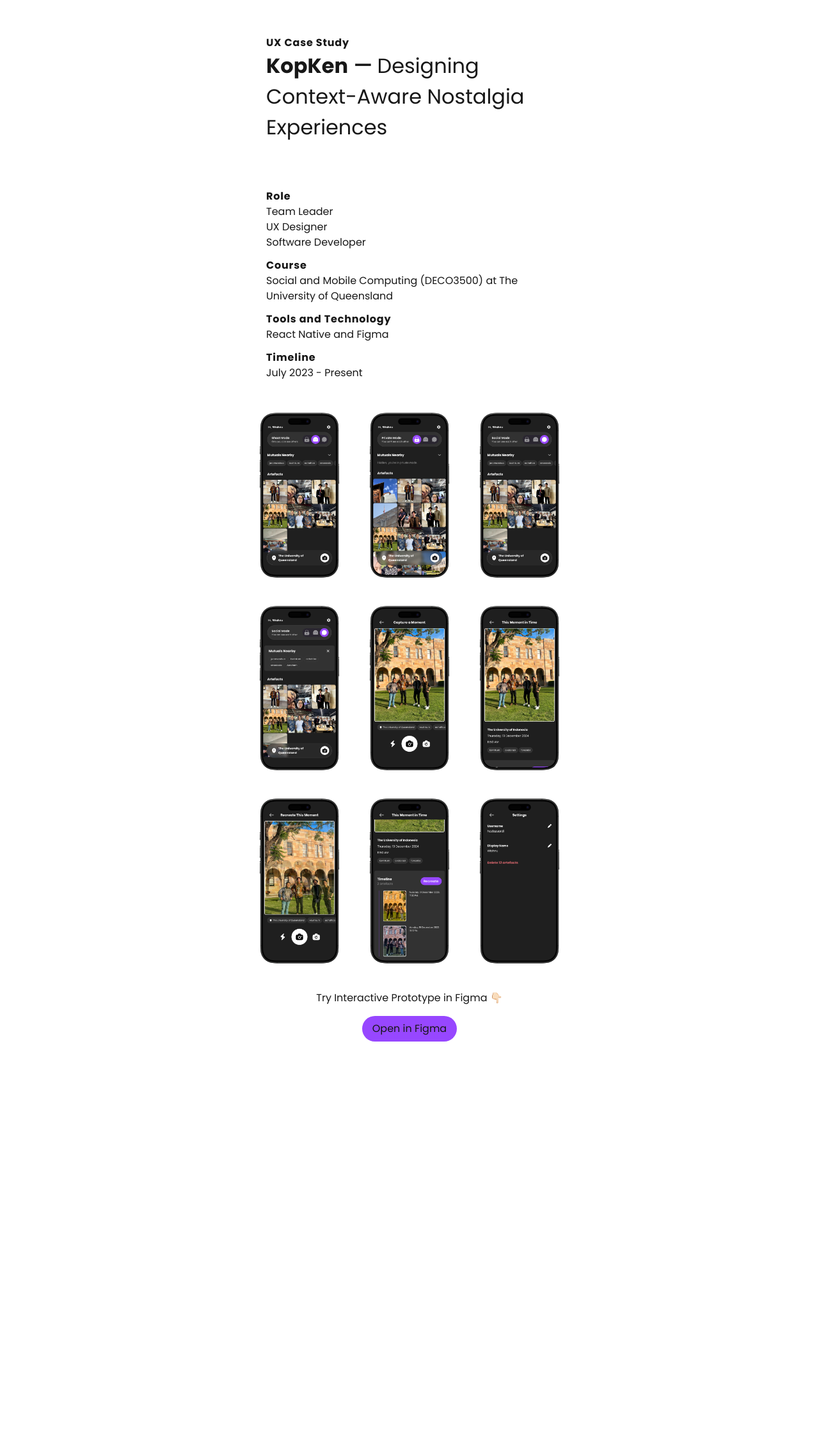
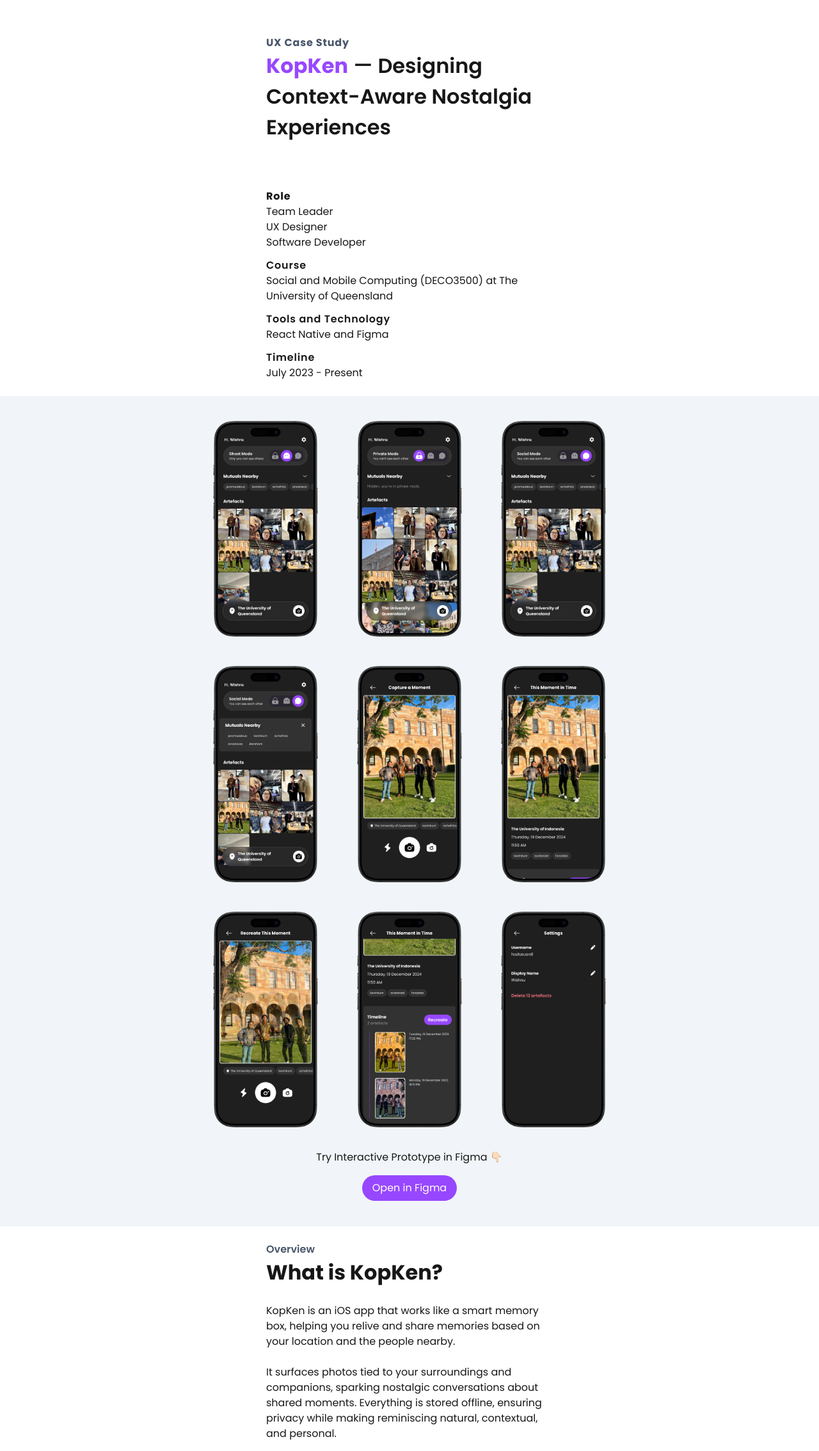
Before and after one commit to hazlazuardi/portfolio, a Next.js app: page /kopken in a window 1280 px wide. Shown: the part 529-2797 px from the top of the page at 64% size. Before the commit the page ends 2197 px from the top, so only its background shows below. Built offline with nearby package versions, Linux system fonts and the light colour scheme.

Commit message:
feat (kopken): overview done

```diff
--- a/src/app/kopken/components/A.tsx
+++ b/src/app/kopken/components/A.tsx
@@ -9,7 +9,7 @@ type Props = {
 
 export default function A({ variant, href, isNewTab, label }: Props) {
     const styles = {
-        "button": "inline-flex items-center px-4 py-2 bg-kopken-primary hover:bg-kopken-primary-400 rounded-3xl",
+        "button": "inline-flex items-center px-4 py-2 bg-kopken-primary hover:bg-kopken-primary-400 text-white rounded-3xl",
         "text": ""
     }
 
--- a/src/app/kopken/page.tsx
+++ b/src/app/kopken/page.tsx
@@ -1,34 +1,34 @@
 import Image from "next/image";
 import A from "./components/A";
 
-
 const images = [
-    'ghost-mode.png',
-    'private-mode.png',
-    'social-mode.png',
-    'social-mode-expand.png',
-    'take-photo.png',
-    'detail-photo.png',
-    'recreate-photo.png',
-    'timeline-photo.png',
-    'settings.png',
-
-]
+    "ghost-mode.png",
+    "private-mode.png",
+    "social-mode.png",
+    "social-mode-expand.png",
+    "take-photo.png",
+    "detail-photo.png",
+    "recreate-photo.png",
+    "timeline-photo.png",
+    "settings.png",
+];
 
 export default function KopKenPage() {
     return (
-        <div className="max-w-lg flex flex-col gap-6 pb-10">
+        <div className="flex flex-col gap-6">
+            {/* Hero Section */}
+            <section className="max-w-lg mx-auto h-screen flex flex-col justify-end py-12 px-8">
+                <p className="font-bold tracking-wider text-slate-600">UX Case Study</p>
+                <h1 className="text-heading font-semibold">
+                    <span className="font-bold text-kopken-primary-500">KopKen </span>
+                    － Designing Context-Aware Nostalgia Experiences
+                </h1>
+            </section>
 
-            {/* Hero */}
-            <section className=" h-screen flex flex-col justify-end py-12 px-8">
-                <p className="font-semibold tracking-wider">UX Case Study</p>
-                <h1 className="text-heading">
-                    <span className="font-semibold">KopKen － </span>
-                    Designing Context-Aware Nostalgia Experiences</h1>
-            </section>
-            <section className="flex flex-col gap-3 px-8">
+            {/* Info Section */}
+            <section className="max-w-lg mx-auto flex flex-col gap-3 px-8">
                 <div>
-                    <p className="font-semibold tracking-wider">Role</p>
+                    <p className="font-bold tracking-wider">Role</p>
                     <p>Team Leader</p>
                     <p>UX Designer</p>
                     <p>Software Developer</p>
@@ -45,21 +45,17 @@ export default function KopKenPage() {
                     <p className="font-semibold tracking-wider">Timeline</p>
                     <p>July 2023 - Present</p>
                 </div>
-
             </section>
 
-
-            {/* UIs */}
-            <section className="flex flex-col items-center gap-4">
-                <div className="flex flex-wrap gap-y-10 gap-x-1 justify-around py-6">
+            {/* UI Section */}
+            <section className=" bg-slate-100 w-screen items-center flex flex-col pt-5 pb-10">
+                <div className="max-w-2xl flex flex-col items-center gap-4">
+                    <div className="flex flex-wrap gap-y-10 gap-x-1 justify-around py-4">
                         {images.map((src, i) => (
-                        <div key={i}
-                            className="relative w-1/4 mx-auto"
-                        >
+                            <div key={i} className="relative w-1/4 mx-auto">
                                 <Image
                                     src={`/kopken/ui/${src}`}
                                     alt="KopKen UIs"
-                                layout="responsive"
                                     width={402}
                                     height={874}
                                 />
@@ -68,16 +64,60 @@ export default function KopKenPage() {
                     </div>
                     <p>Try Interactive Prototype in Figma 👇🏻</p>
                     <A
-                    href={"https://www.figma.com/proto/wXnQmGa9nOdxQ6N2vmEkiJ/KopKen?node-id=191-90&p=f&viewport=1311%2C-1510%2C0.26&t=n6BUSnqEVlgVe0cU-0&scaling=scale-down&content-scaling=fixed&starting-point-node-id=669%3A2737&show-proto-sidebar=0"}
+                        href={
+                            "https://www.figma.com/proto/wXnQmGa9nOdxQ6N2vmEkiJ/KopKen?node-id=191-90&p=f&viewport=1311%2C-1510%2C0.26&t=n6BUSnqEVlgVe0cU-0&scaling=scale-down&content-scaling=fixed&starting-point-node-id=669%3A2737&show-proto-sidebar=0"
+                        }
                         variant="button"
                         isNewTab
                         label="Open in Figma"
                     />
+                </div>
             </section>
 
+            {/* Overview */}
+            <section className="max-w-lg mx-auto flex flex-col gap-6 px-8">
+                <div>
+                    <p className="font-semibold text-slate-600">Overview</p>
+                    <p className="text-heading font-bold">What is KopKen?</p>
+                </div>
+                <p>
+                    KopKen is an iOS app that works like a smart memory box,
+                    helping you relive and share memories based on your location
+                    and the people nearby.
 
-            {/*  */}
+                </p>
+                <p>It surfaces photos tied to your
+                    surroundings and companions, sparking nostalgic conversations
+                    about shared moments. Everything is stored offline, ensuring
+                    privacy while making reminiscing natural, contextual, and
+                    personal.
+                </p>
+                <div>
+                    <p className="font-semibold mb-4">Key Highlights:</p>
+                    <div className="ml-4 flex flex-col gap-2">
+                        <ul className="flex flex-col gap-3 list-outside pl-6">
+                            <li className="list-['📑'] pl-3">
+                                <span className="font-semibold text-kopken-primary-500">Extracted 17+ insights </span>
+                                by reviewing 10 journal articles and conducted competitor research.
+                            </li>
+                            <li className="list-['📸'] pl-3">
+                                <span className="font-semibold text-kopken-primary-500">Generated 11 actionable design opportunities </span>
+                                by synthesising 18+ cultural probe artefacts.
+                            </li>
+                            <li className="list-['📱'] pl-3">
+                                <span className="font-semibold text-kopken-primary-500">Developed 2 functional prototypes </span>
+                                in React Native by utilising multi-peer connectivity and geolocation
+                                for 4 key use cases.
+                            </li>
+                            <li className="list-['💯'] pl-3">
+                                <span className="font-semibold text-kopken-primary-500">Achieved a High-Distinction grade </span>
+                                while leading a
+                                cross-functional team of four.
+                            </li>
+                        </ul>
                     </div>
-
+                </div>
+            </section>
+        </ div>
     );
 }
--- a/src/app/layout.tsx
+++ b/src/app/layout.tsx
@@ -10,7 +10,7 @@ export const metadata: Metadata = {
 
 const poppins = Poppins({
   subsets: ["latin"],
-  weight: ["400", "700"],
+  weight: ["100", "200", "300","400", "500", "600", "700", "800", "900"],
   display: 'swap',
   variable: "--font-poppins",
 });
```
Lines whose indentation alone changed are shown as unchanged.
